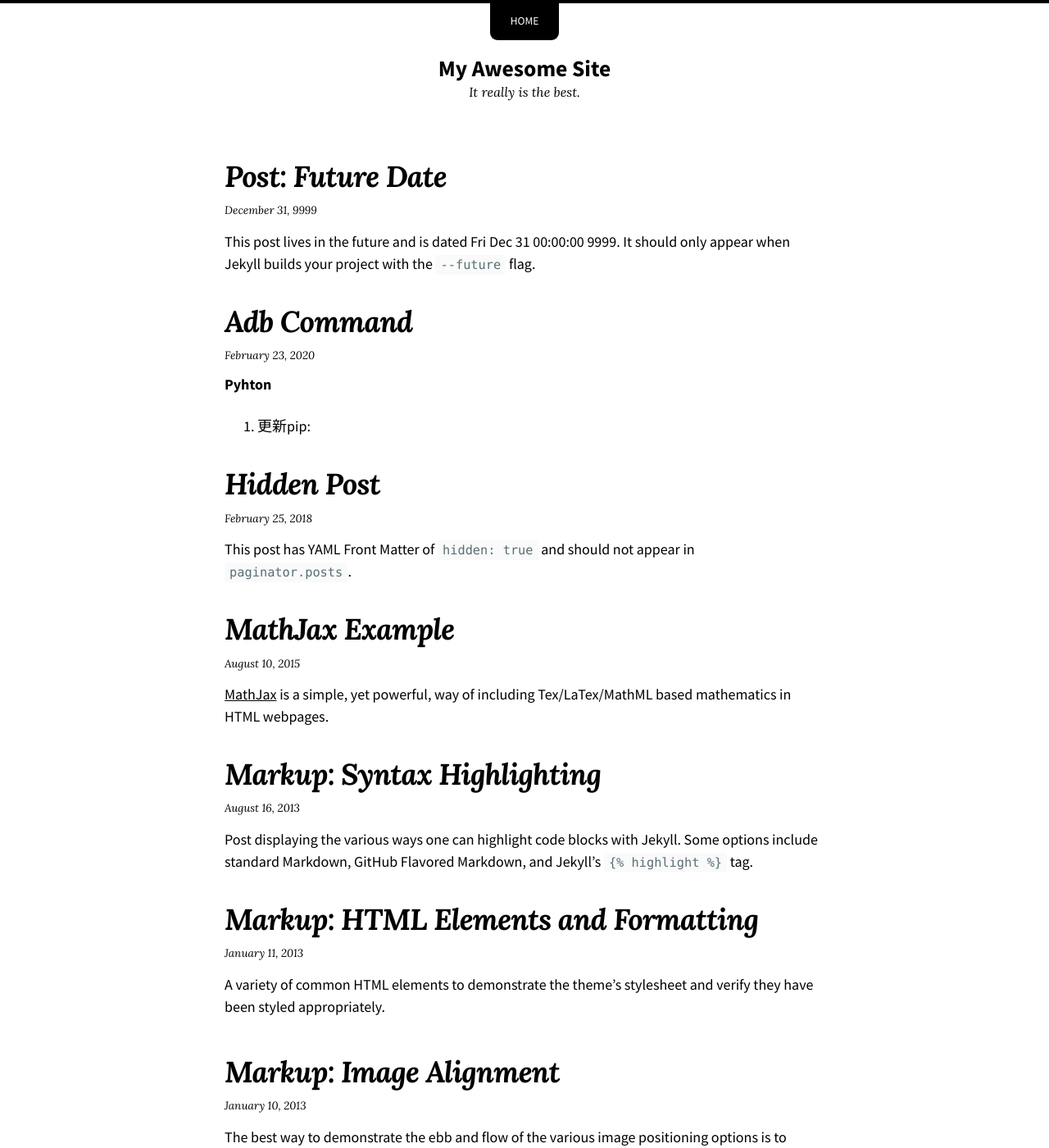
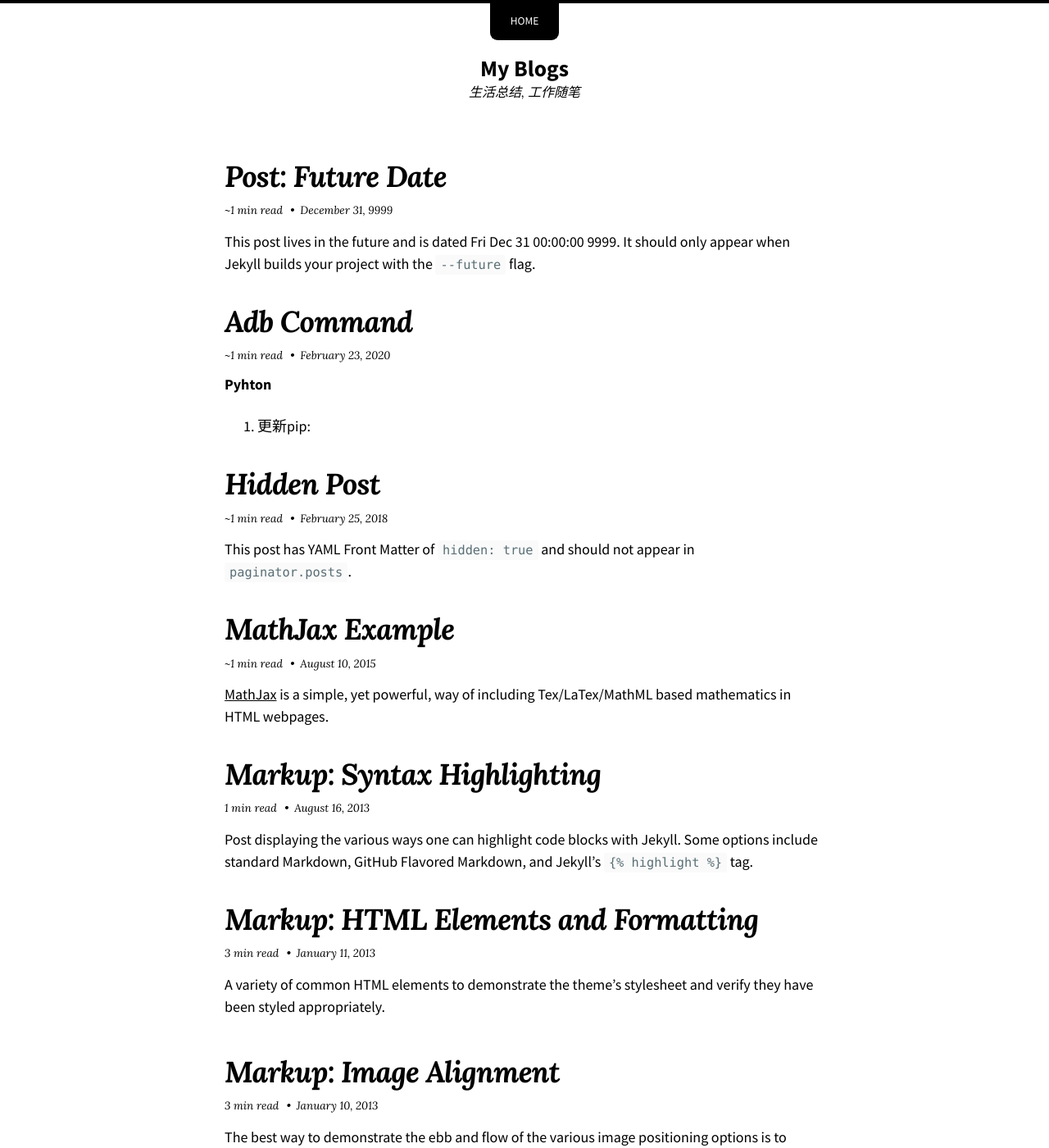
Before and after one commit to wqk317/wqk317.github.io, a Jekyll site: the page built from index.md, in a window 1280 px wide and 1400 px high. Shown: the whole window at 82% size. Built offline with Jekyll 4.4.1, drawn with Linux system fonts in a browser that asks for light colours; nearby versions of some CDN libraries; some of the changed text lies outside the part shown.

Commit message:
Update _config.yml

```diff
--- a/_config.yml
+++ b/_config.yml
@@ -16,14 +16,14 @@
 theme: jekyll-theme-so-simple
 # remote_theme: "mmistakes/so-simple-theme@3.2.0"
 skin: "/assets/css/skins/default.css"
-locale: en-US
-title: "My Awesome Site"
-description: "It really is the best."
-baseurl: # the subpath of your site, e.g. "/blog"
-url: # the base hostname & protocol for your site e.g. "https://mmistakes.github.io"
+locale: zh-CN
+title: "My Blogs"
+description: "生活总结, 工作随笔"
+baseurl: "/blog"
+url: "https://wqk317.github.io"
 logo: # path of site logo, e.g. "/images/logo.png"
 date_format: "%B %-d, %Y"
-read_time: # reading time estimates, e.g. true
+read_time: true
 words_per_minute: # 200
 mathjax:
   enable: # MathJax equations, e.g. true, false (default)
```
